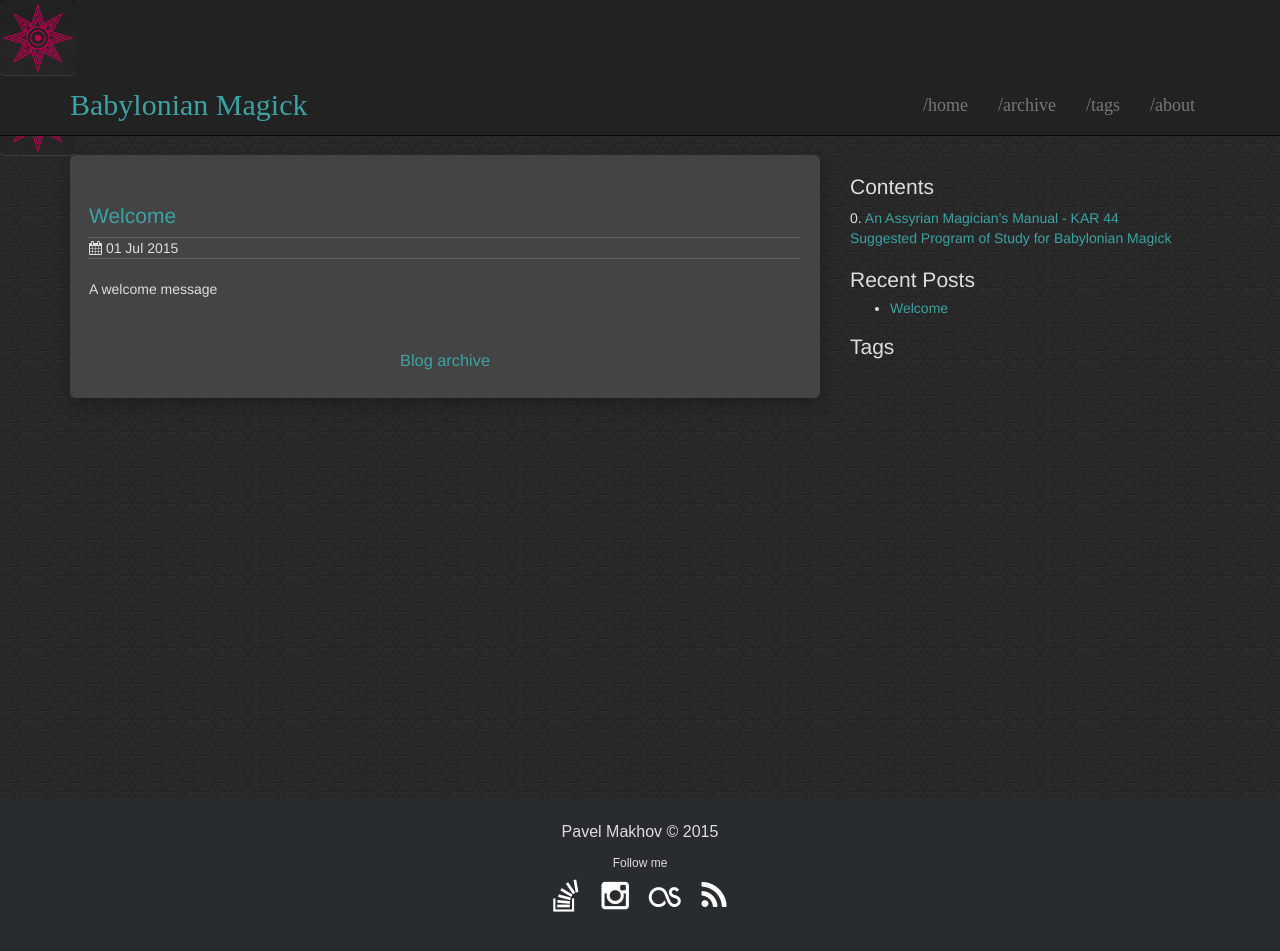
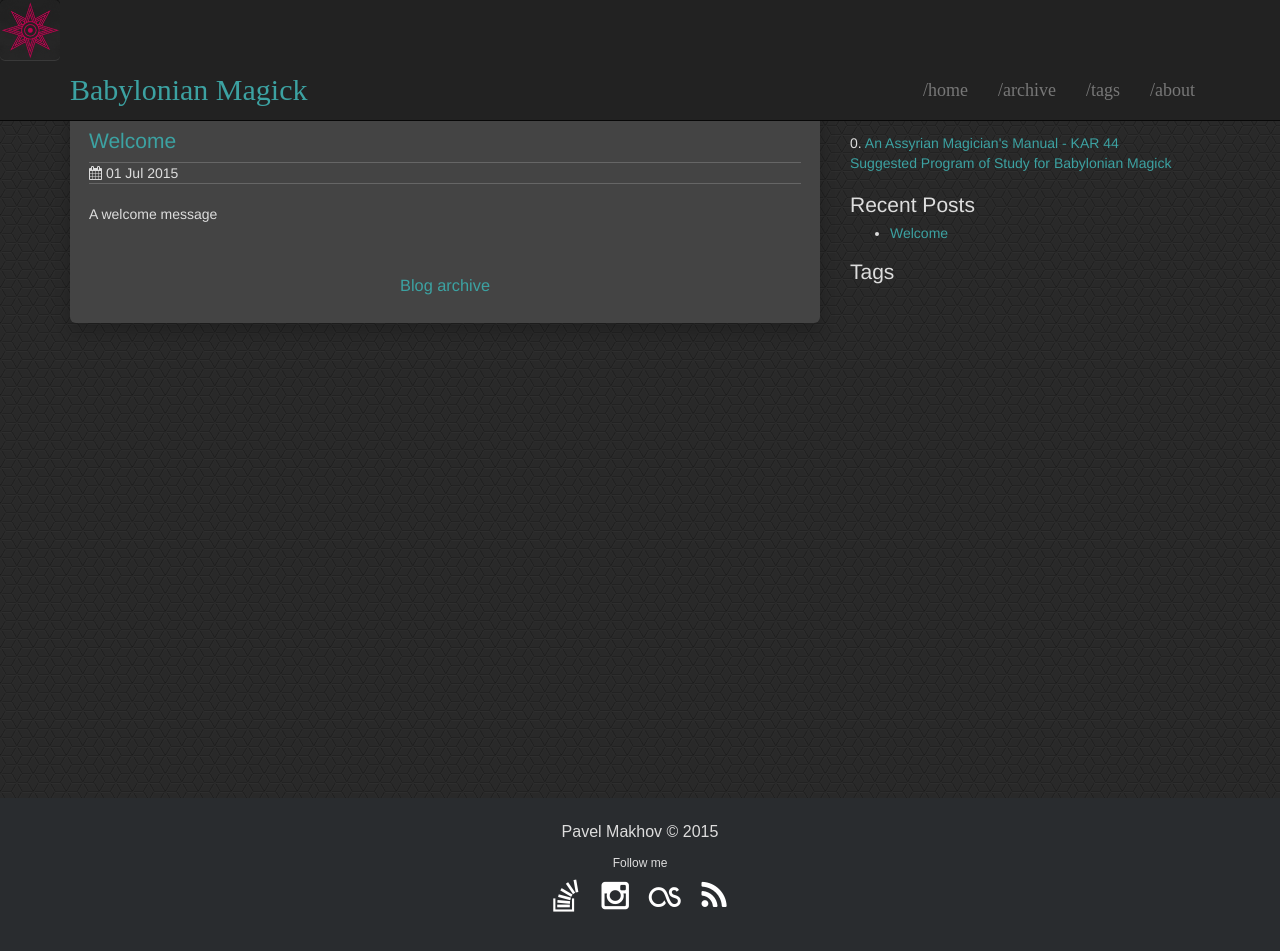
Before and after one commit to abaset/babylon, a Jekyll site: the page built from index.html, in a window 1280 px wide and 975 px high. Shown: the top 951 px of the window. Built offline with Jekyll 4.4.1, drawn with Linux system fonts in a browser that asks for light colours.

Commit message:
Update header.html

```diff
--- a/_includes/header.html
+++ b/_includes/header.html
@@ -16,7 +16,6 @@
 </head>
 
 <body>
-                <img src="http://anpuluv.github.io/babylon/images/star.jpg" width="75" height="75">
   {% include google-analytics.html %}
   {% include yandex-metrica.html %}
 
@@ -38,7 +37,7 @@
 </script>
 
   <nav class="navbar navbar-inverse navbar-fixed-top">
-                    <img src="http://anpuluv.github.io/babylon/images/star.jpg" width="75" height="75">
+                    <img src="http://anpuluv.github.io/babylon/images/star.jpg" width="60" height="60">
     <div class="container">
       <div class="navbar-header">
         <button type="button" class="navbar-toggle" data-toggle="collapse" data-target=".navbar-collapse">
```
